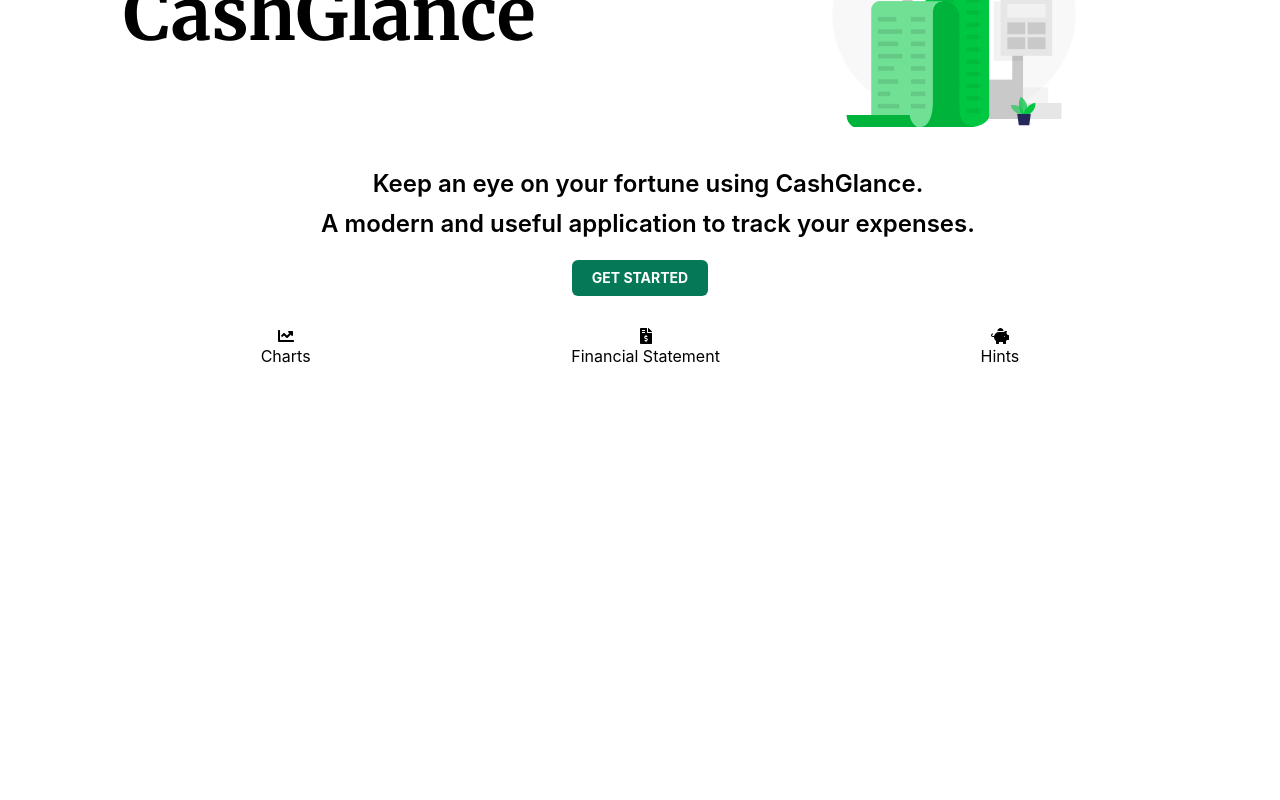
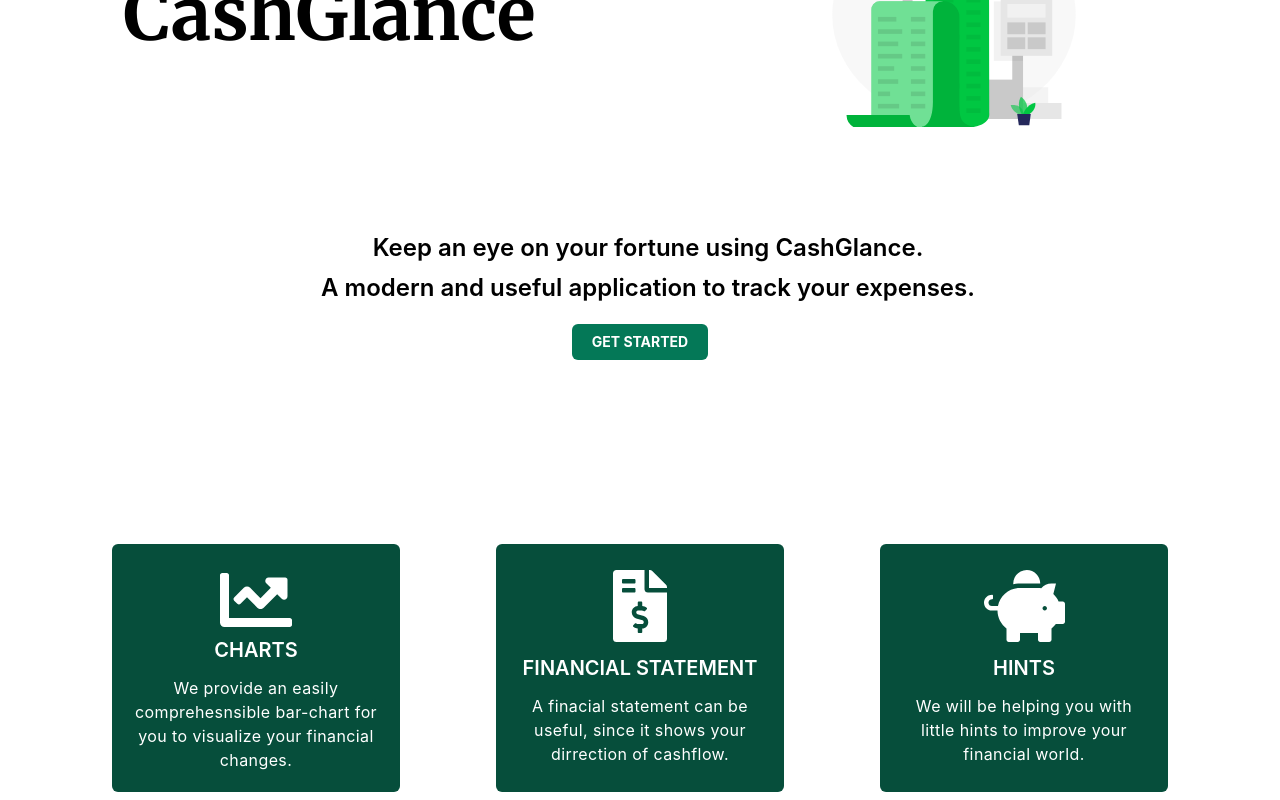
Before and after one commit to PasztorGergo/CashGlance, a Next.js app: page / in a window 1280 px wide. Shown: the part 250-1050 px from the top of the page. Before the commit the page ends 800 px from the top, so only its background shows below. Built offline with nearby package versions, Linux system fonts and the light colour scheme.

Commit message:
Feature list💡

```diff
--- a/components/Card.tsx
+++ b/components/Card.tsx
@@ -13,9 +13,9 @@
 export default function Card({ type, elevation, children, className }: Props) {
   return (
     <div
-      className={`${CardStyles[type]} ${
-        elevation ?? CardStyles[elevation as any]
-      } ${className}`}
+      className={`${elevation ?? elevation} ${CardStyles[type]}  ${
+        className ?? ""
+      }`}
     >
       {children}
     </div>
--- a/components/Feature.tsx
+++ b/components/Feature.tsx
@@ -6,27 +6,45 @@
 
 export default function Feature({}: Props) {
   return (
-    <section className="features">
+    <section className="features mt-36 py-2 px-4">
       <ul className={Styles.featureList}>
         <li className={Styles.featureContainer}>
-          <FontAwesomeIcon icon={["fas", "chart-line"]} />
+          <FontAwesomeIcon
+            icon={["fas", "chart-line"]}
+            className={Styles.featureIcon}
+          />
           <div className={Styles.featureText}>
             <h3 className={Styles.featureTitle}>Charts</h3>
-            <p className={Styles.featureDescription}></p>
+            <p className={Styles.featureDescription}>
+              We provide an easily comprehesnsible bar-chart for you to
+              visualize your financial changes.
+            </p>
           </div>
         </li>
         <li className={Styles.featureContainer}>
-          <FontAwesomeIcon icon={["fas", "file-invoice-dollar"]} />
+          <FontAwesomeIcon
+            icon={["fas", "file-invoice-dollar"]}
+            className={Styles.featureIcon}
+          />
           <div className={Styles.featureText}>
             <h3 className={Styles.featureTitle}>Financial Statement</h3>
-            <p className={Styles.featureDescription}></p>
+            <p className={Styles.featureDescription}>
+              A finacial statement can be useful, since it shows your dirrection
+              of cashflow.
+            </p>
           </div>
         </li>
         <li className={Styles.featureContainer}>
-          <FontAwesomeIcon icon={["fas", "piggy-bank"]} />
+          <FontAwesomeIcon
+            icon={["fas", "piggy-bank"]}
+            className={Styles.featureIcon}
+          />
           <div className={Styles.featureText}>
             <h3 className={Styles.featureTitle}>Hints</h3>
-            <p className={Styles.featureDescription}></p>
+            <p className={Styles.featureDescription}>
+              We will be helping you with little hints to improve your financial
+              world.
+            </p>
           </div>
         </li>
       </ul>
--- a/components/Header.tsx
+++ b/components/Header.tsx
@@ -8,13 +8,11 @@
   const router = useRouter();
   return (
     <header className="flex w-full py-8 px-4 justify-around items-center flex-wrap">
-      <div className="flex flex-col gap-2">
-        <h1 className="font-bold text-3xl sm:text-7xl font-merriweather">
-          CashGlance
-        </h1>
-      </div>
+      <h1 className="font-bold text-3xl sm:text-7xl font-merriweather self-center">
+        CashGlance
+      </h1>
       <Image src={FinanceApp} />
-      <div className="flex flex-col basis-full justify-around items-center gap-2 text-center">
+      <div className="flex flex-col basis-full justify-around items-center gap-2 text-center mt-16">
         <h2 className="pl-4 text-2xl font-semibold">
           Keep an eye on your fortune using CashGlance.
         </h2>
--- a/styles/Feature.module.css
+++ b/styles/Feature.module.css
@@ -1,15 +1,18 @@
 .featureList {
-  @apply flex items-center justify-evenly;
+  @apply flex justify-evenly;
 }
 .featureContainer {
-  @apply flex flex-col justify-around items-center;
+  @apply flex flex-col justify-around items-center rounded-md w-72 px-3 py-5 bg-emerald-900;
 }
-.fetureText {
-  @apply flex flex-col gap-3 items-center;
+.featureText {
+  @apply flex flex-col gap-3 items-center text-white;
 }
-.fetureTitle {
+.featureTitle {
   @apply font-semibold uppercase text-xl;
 }
-.fetureDescription {
-  @apply leading-6 tracking-wide;
+.featureDescription {
+  @apply leading-6 tracking-wide text-center px-2;
 }
+.featureIcon {
+  @apply text-7xl text-white;
+}
```
Also changed, not shown: styles/Card.module.css (+12 -0 lines).
